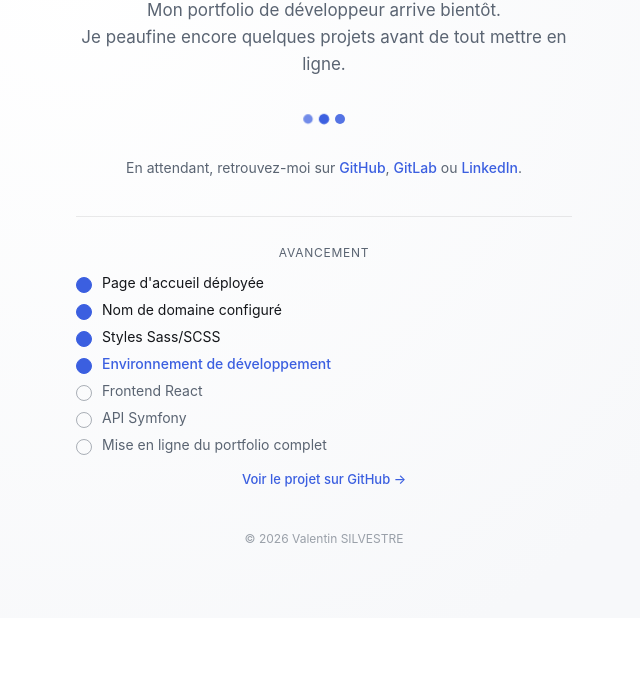
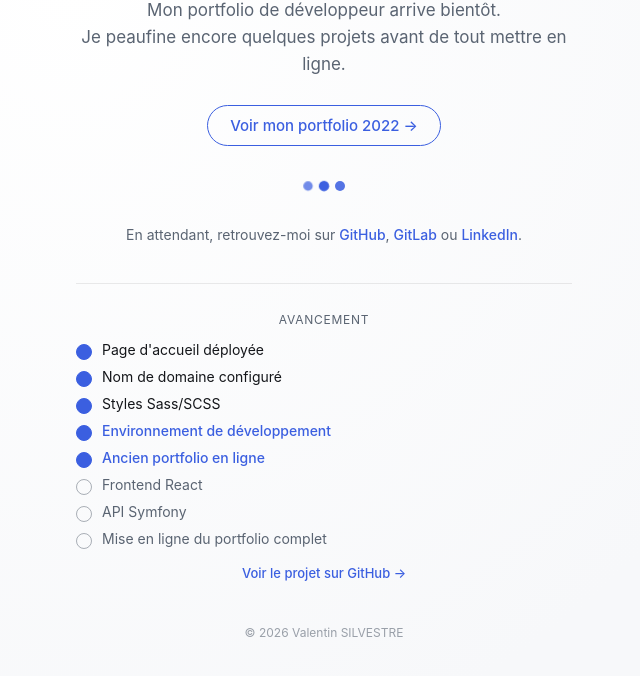
Before and after one commit to ValentinSILVESTRE/Portfolio, a plain HTML site: page index.html in a window 1280 px wide. Shown: the part 196-872 px from the top of the page, without its empty margins (316-956 px from the left). Before the commit the page ends 814 px from the top, so only its background shows below. Drawn offline with Linux system fonts and the light colour scheme.

Commit message:
feat: add link to 2022 portfolio on landing page

```diff
--- a/index.html
+++ b/index.html
@@ -15,6 +15,9 @@
                 Mon portfolio de développeur arrive bientôt.<br>
                 Je peaufine encore quelques projets avant de tout mettre en ligne.
             </p>
+            <a class="cta" href="https://2022.valentinsilvestre.com">
+                Voir mon portfolio 2022 →
+            </a>
             <div class="dots">
                 <div class="dot"></div>
                 <div class="dot"></div>
@@ -38,6 +41,9 @@
                         <a href="https://develop-portfolio.valentin-silvestre.workers.dev/" rel="noopener"
                            target="_blank">Environnement de développement</a>
                     </li>
+                    <li class="done">
+                        <a href="https://2022.valentinsilvestre.com">Ancien portfolio en ligne</a>
+                    </li>
                     <li>Frontend React</li>
                     <li>API Symfony</li>
                     <li>Mise en ligne du portfolio complet</li>
--- a/style.scss
+++ b/style.scss
@@ -90,6 +90,25 @@ p.subtitle {
   font-size: 17px;
   line-height: 1.6;
   margin: 0 0 36px;
+}
+
+.cta {
+  display: inline-block;
+  margin: -12px 0 36px;
+  padding: 10px 22px;
+  border: 1px solid var(--accent);
+  border-radius: 999px;
+  color: var(--accent);
+  font-size: 15px;
+  font-weight: 500;
+  text-decoration: none;
+  transition: background-color 0.2s, color 0.2s;
+
+  &:hover,
+  &:focus-visible {
+    background: var(--accent);
+    color: var(--bg);
+  }
 }
 
 .dots {
```
Also changed, not shown: style.css, 1 other file.
